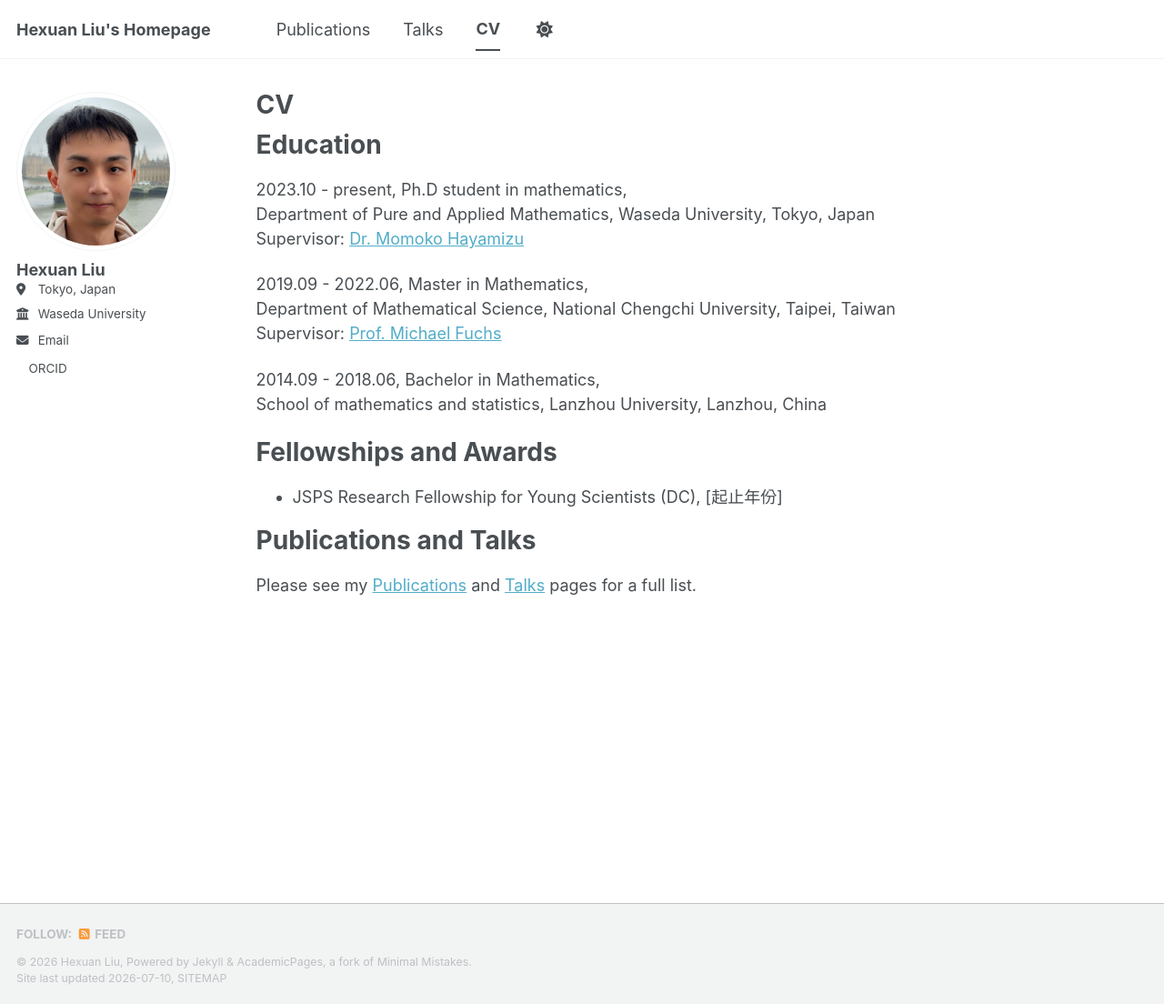
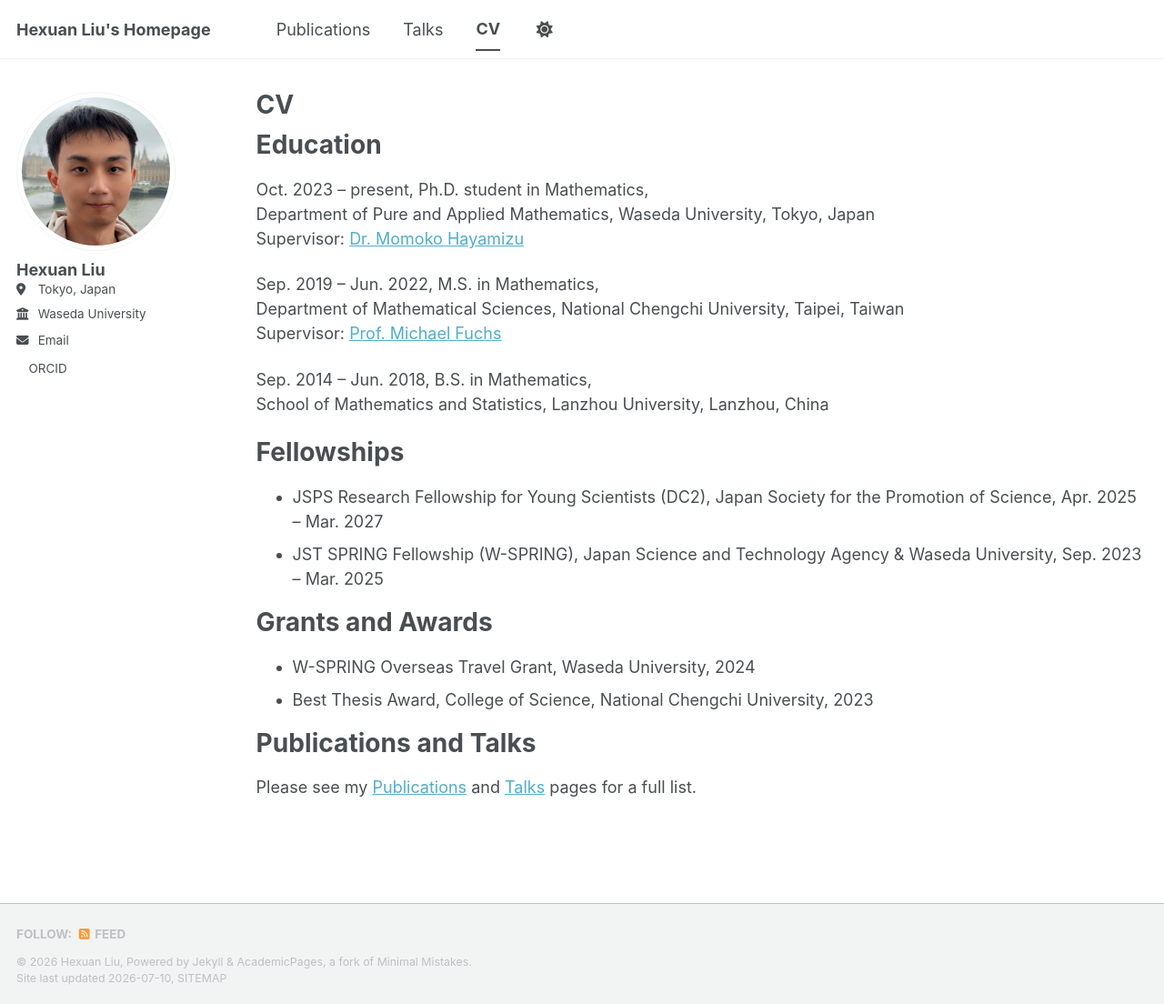
Before and after one commit to Hexuan-Liu/hexuan-liu.github.io, a Jekyll site: the page built from _pages/cv.md, in a window 1280 px wide and 1104 px high. Shown: the whole window at 91% size. Built offline with Jekyll 4.4.1, drawn with Linux system fonts in a browser that asks for light colours; a style sheet for code colours, icons or effects is not loaded.

Commit message:
Update cv.md

```diff
--- a/_pages/cv.md
+++ b/_pages/cv.md
@@ -11,21 +11,26 @@ redirect_from:
 
 Education
 ======
-2023.10 - present, Ph.D student in mathematics,
+Oct. 2023 – present, Ph.D. student in Mathematics,
 Department of Pure and Applied Mathematics, Waseda University, Tokyo, Japan
 Supervisor: [Dr. Momoko Hayamizu](https://researchmap.jp/momoko_hayamizu?lang=en)
 
-2019.09 - 2022.06, Master in Mathematics,
-Department of Mathematical Science, National Chengchi University, Taipei, Taiwan
+Sep. 2019 – Jun. 2022, M.S. in Mathematics,
+Department of Mathematical Sciences, National Chengchi University, Taipei, Taiwan
 Supervisor: [Prof. Michael Fuchs](https://web.math.nccu.edu.tw/mfuchs/)
 
+Sep. 2014 – Jun. 2018, B.S. in Mathematics,
+School of Mathematics and Statistics, Lanzhou University, Lanzhou, China
 
-2014.09 - 2018.06, Bachelor in Mathematics,
-School of mathematics and statistics, Lanzhou University, Lanzhou, China
+Fellowships
+======
+- JSPS Research Fellowship for Young Scientists (DC2), Japan Society for the Promotion of Science, Apr. 2025 – Mar. 2027
+- JST SPRING Fellowship (W-SPRING), Japan Science and Technology Agency & Waseda University, Sep. 2023 – Mar. 2025
 
-Fellowships and Awards
+Grants and Awards
 ======
-* JSPS Research Fellowship for Young Scientists (DC), [起止年份]
+- W-SPRING Overseas Travel Grant, Waseda University, 2024
+- Best Thesis Award, College of Science, National Chengchi University, 2023
 
 Publications and Talks
 ======
```
